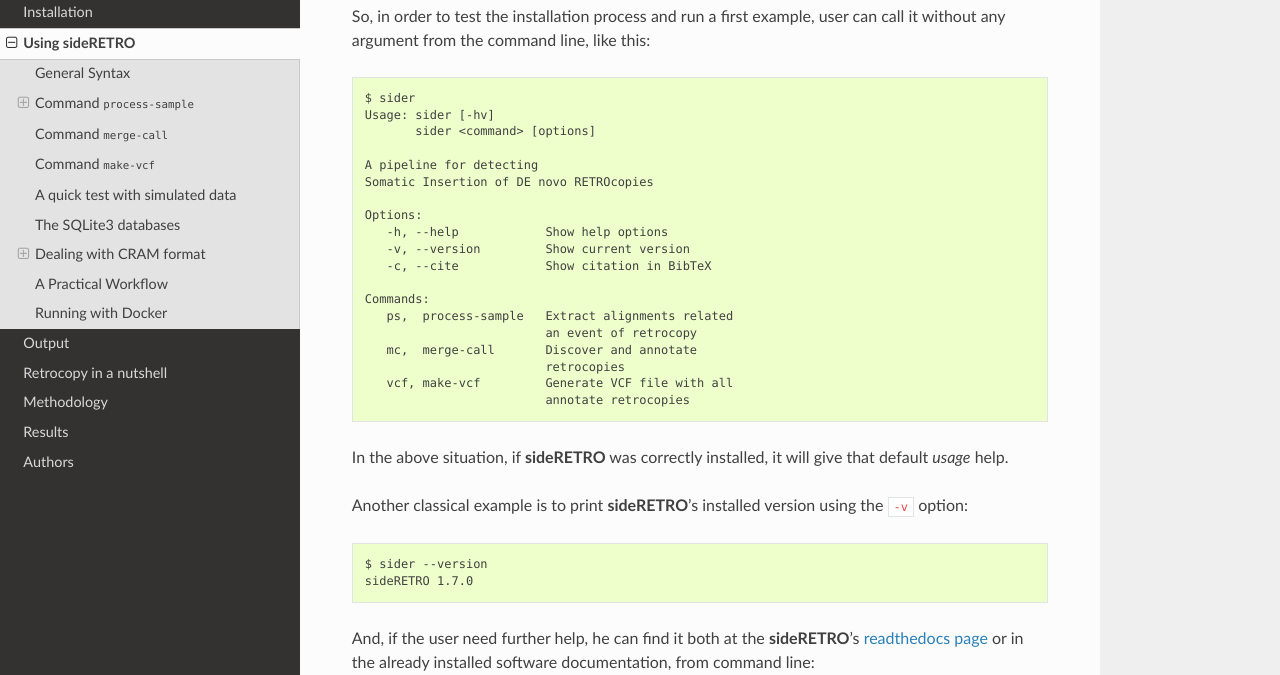
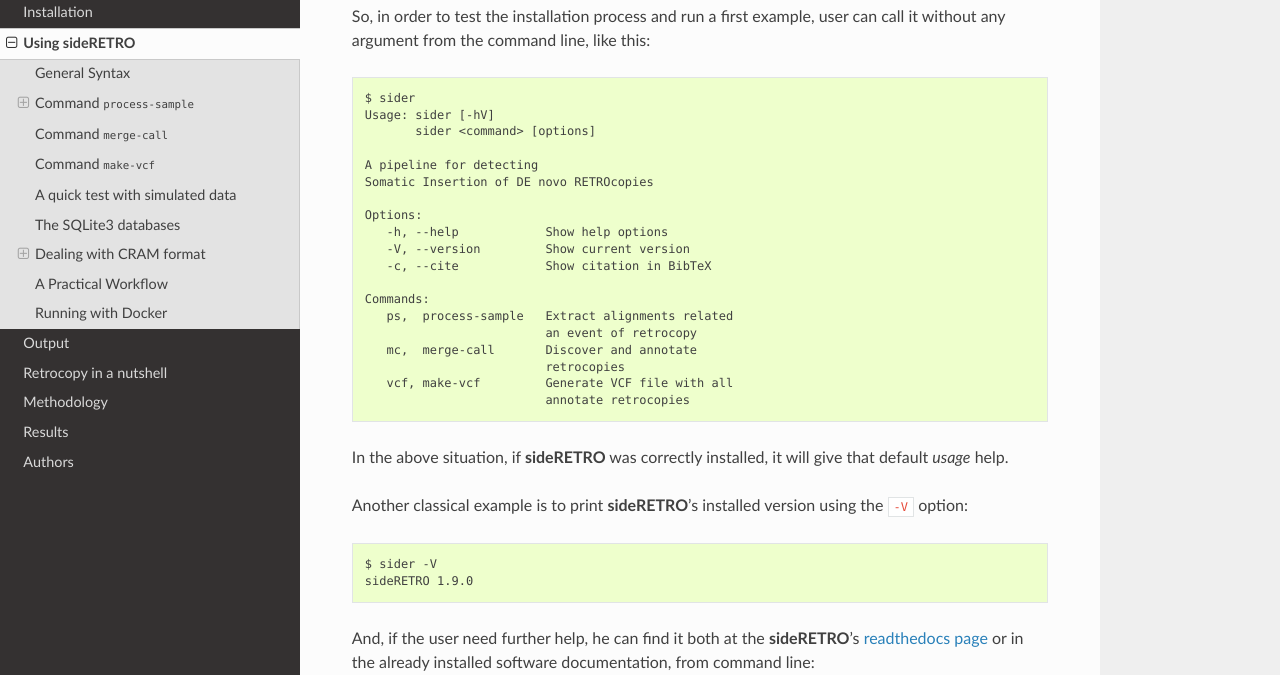
Before and after one commit to galantelab/sideRETRO, a Sphinx documentation site: the page built from docs/usage.rst, in a window 1280 px wide and 900 px high, scrolled down 260 px. Shown: the part 169-844 px from the top of the window. Built offline with Sphinx 7.4.7 and the Read the Docs theme 3.1.0, drawn with Linux system fonts in a browser that asks for light colours.

Commit message:
CHANGE: main.c: The short option of --version is -V
GNU style. Update the usage docs and the command line tests.

```diff
--- a/docs/usage.rst
+++ b/docs/usage.rst
@@ -18,7 +18,7 @@ So, in order to test the installation process and run a first example, user can
 call it without any argument from the command line, like this::
 
   $ sider
-  Usage: sider [-hv]
+  Usage: sider [-hV]
          sider <command> [options]
 
   A pipeline for detecting
@@ -26,7 +26,7 @@ call it without any argument from the command line, like this::
 
   Options:
      -h, --help            Show help options
-     -v, --version         Show current version
+     -V, --version         Show current version
      -c, --cite            Show citation in BibTeX
 
   Commands:
@@ -41,10 +41,10 @@ In the above situation, if **sideRETRO** was correctly installed, it will give
 that default *usage* help.
 
 Another classical example is to print **sideRETRO**'s installed version using
-the ``-v`` option::
+the ``-V`` option::
 
-  $ sider --version
-  sideRETRO 1.7.0
+  $ sider -V
+  sideRETRO 1.9.0
 
 And, if the user need further help, he can find it both at the **sideRETRO**'s
 `readthedocs page <https://sideretro.readthedocs.io>`_ or in the already
```
Also changed, not shown: 2 other files.
